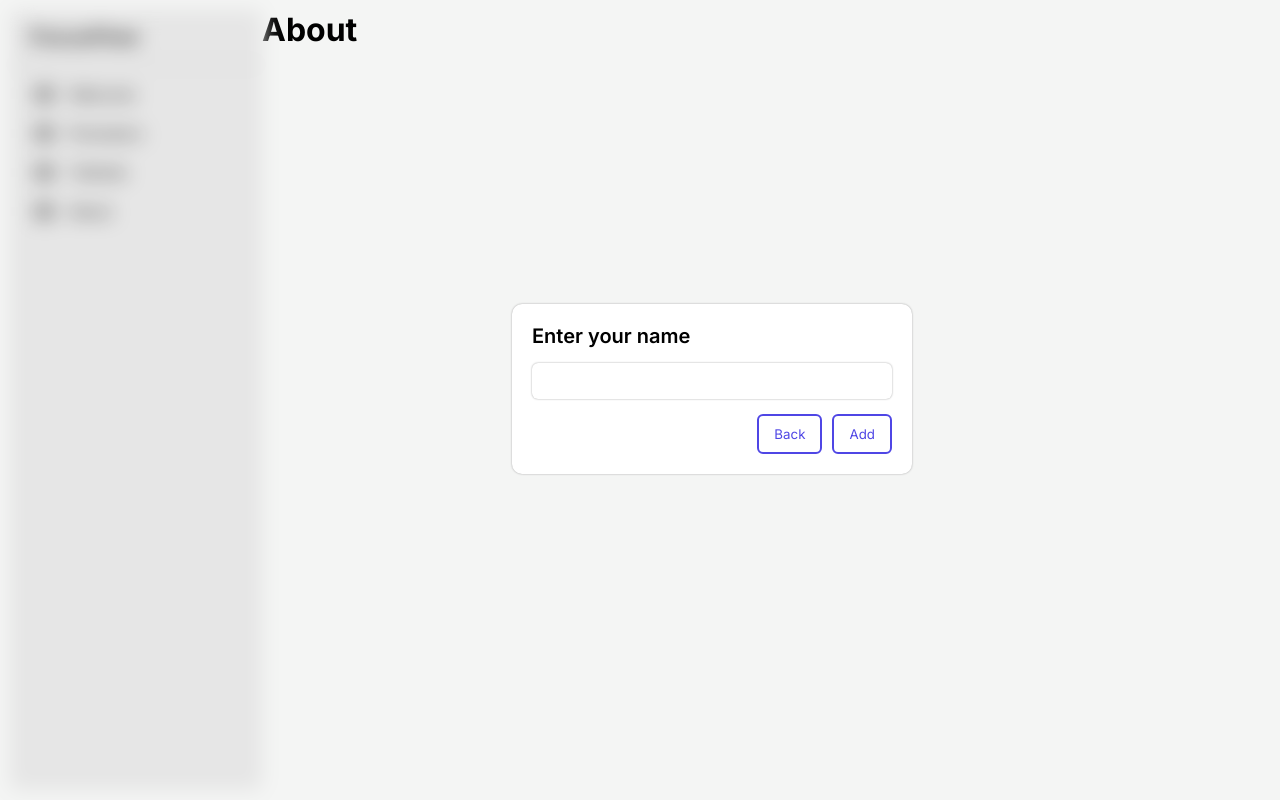
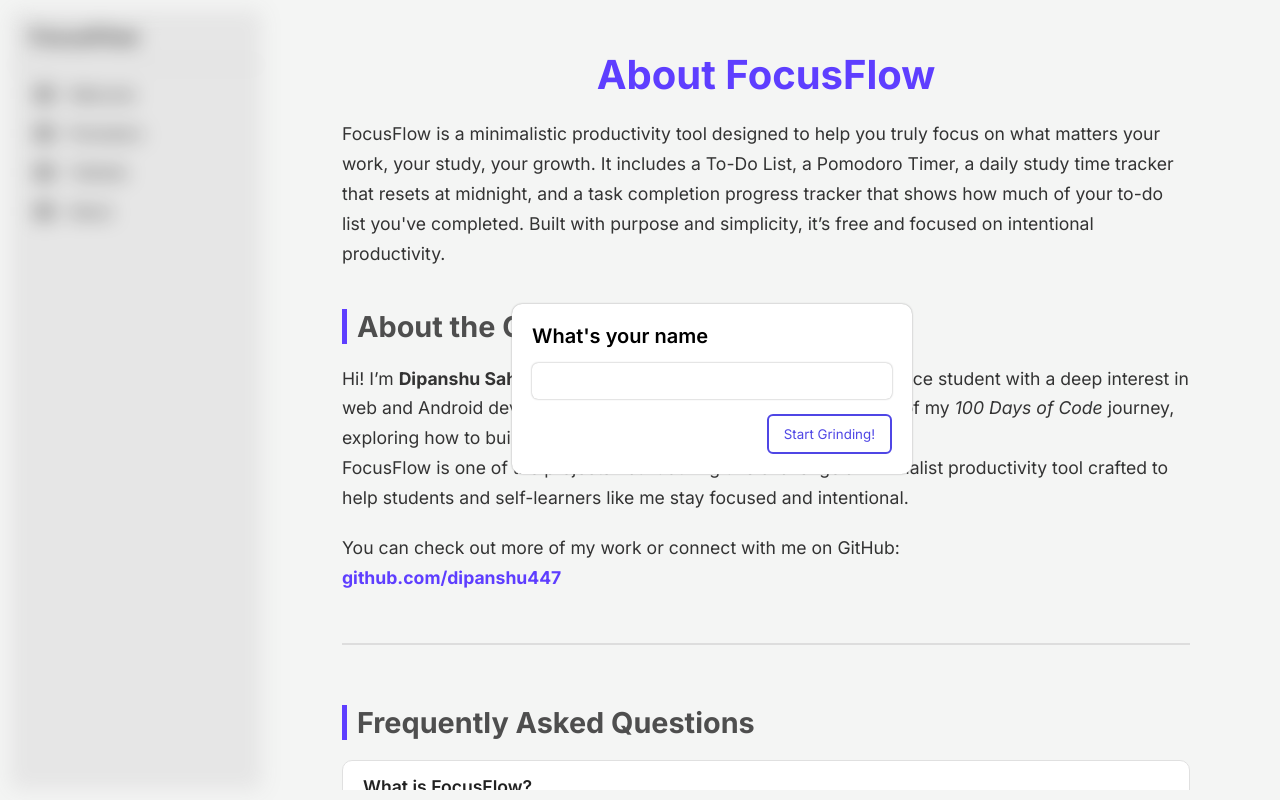
Before and after one commit to dipanshu447/Focus-flow, a React (Vite) app: page / in a window 1280 px wide. Both pictures are taken after a click on the item "About". Built offline with nearby package versions, Linux system fonts and the light colour scheme; grey boxes are pictures that could not be loaded; a web font is replaced by a local one.

Commit message:
About Page added and UI Fixes

```diff
--- a/src/App.jsx
+++ b/src/App.jsx
@@ -3,6 +3,7 @@ import Menu from './components/MenuBar.jsx';
 import TodoList from './components/TodoList.jsx';
 import Pomodoro from './components/Pomodoro.jsx';
 import Welcome from './components/Welcome.jsx';
+import About from './components/About.jsx';
 import { useEffect, useState } from 'react';
 
 export default function App() {
@@ -85,13 +86,12 @@ export default function App() {
         taskLength={Tasks.length}
         userTasks={userTasks}
       />}
-      {page == "About" && <h1>About</h1>}
+      {page == "About" && <About/>}
       {usernameDialogBox && <form className="taskDialogBox UserNameBox" onSubmit={userNameHandler}>
-        <label>Enter your name</label>
+        <label>What's your name</label>
         <input type="text" name='UserName' required />
         <div className="btns">
-          <button type='button' onClick={() => setusernameDialogBox(prev => !prev)}>Back</button>
-          <button type='submit'>Add</button>
+          <button type='submit'>Start Grinding!</button>
         </div>
       </form>}
     </>
--- /dev/null
+++ b/src/components/About.jsx
@@ -0,0 +1,64 @@
+import { useState } from 'react';
+export default function About() {
+    const [faqOpen, setFaqOpen] = useState(null);
+
+    const toggleFAQ = (index) => {
+        setFaqOpen(faqOpen === index ? null : index);
+    };
+
+    const faqs = [
+        {
+            question: 'What is FocusFlow?',
+            answer: 'FocusFlow is a minimalist productivity tool designed to help you focus on your tasks, study, and personal growth by removing distractions and offering only the tools you need.'
+        },
+        {
+            question: 'Why did you build FocusFlow?',
+            answer: 'I built FocusFlow as part of my 100 Days of React journey to challenge myself, improve my frontend skills, and build something meaningful for students and self-learners like me.'
+        },
+        {
+            question: 'Will this tool stay free?',
+            answer: 'Yes, FocusFlow is completely free to use. I built it to help others, and I plan to keep it open and accessible.'
+        }
+    ];
+
+    return (
+        <div className="about">
+            <div className="about-container">
+                <h1>About FocusFlow</h1>
+                <p>
+                    FocusFlow is a minimalistic productivity tool designed to help you truly focus on what matters your work, your study, your growth.
+                    It includes a To-Do List, a Pomodoro Timer, a daily study time tracker that resets at midnight, and a task completion progress tracker that shows how much of your to-do list you've completed.
+                    Built with purpose and simplicity, it’s free and focused on intentional productivity.
+                </p>
+                <h2>About the Creator</h2>
+                <p>
+                    Hi! I’m <strong>Dipanshu Sahu</strong>, a passionate and self-driven Computer Science student with a deep interest in web and Android development.
+                    I'm currently learning React as part of my <em>100 Days of Code</em> journey, exploring how to build meaningful and clean user interfaces.
+                    <br />FocusFlow is one of the projects I built during this challenge a minimalist productivity tool crafted to help students and self-learners like me stay focused and intentional.
+                </p>
+
+                <p>
+                    You can check out more of my work or connect with me on GitHub:
+                    <br />
+                    <a
+                        href="https://github.com/dipanshu447"
+                        target="_blank"
+                        rel="noopener noreferrer"
+                    >
+                        github.com/dipanshu447
+                    </a>
+                </p>
+
+                <div className="faq-section">
+                    <h2>Frequently Asked Questions</h2>
+                    {faqs.map((faq, index) => (
+                        <div key={index} className="faq-item" onClick={() => toggleFAQ(index)}>
+                            <div className="faq-question">{faq.question}</div>
+                            {faqOpen === index && <div className="faq-answer">{faq.answer}</div>}
+                        </div>
+                    ))}
+                </div>
+            </div>
+        </div>
+    );
+};
--- a/src/components/Welcome.jsx
+++ b/src/components/Welcome.jsx
@@ -1,6 +1,6 @@
-export default function Welcome({startFocus}) {
+export default function Welcome({ startFocus, style }) {
     return (
-        <div className="welcome">
+        <div className="welcome" style={style}>
             <h1>Welcome to <span>FocusFlow!</span></h1>
 
             <p> FocusFlow is a minimalistic productivity tool designed to help you truly focus on what matters your work, your study, your growth. In a world full of distractions and bloated features, FocusFlow keeps it simple and purposeful.</p>
--- a/src/index.css
+++ b/src/index.css
@@ -252,7 +252,7 @@ header > img {
 }
 
 ::-webkit-scrollbar-thumb {
-  background-color: #202020;
+  background-color: var(--theme-color);
   border-radius: 10px;
 }
 
@@ -607,3 +607,81 @@ input:focus-visible {
   background-color: #4338ca;
   font-weight: 500;
 }
+
+.about {
+  width: 80%;
+  display: flex;
+  flex-direction: column;
+  align-items: center;
+  overflow-y: auto;
+  padding: 10px 50px 15px 50px;
+}
+
+.about-container {
+  padding: 30px;
+  color: #333;
+}
+
+.about-container h1 {
+  font-size: 2.5rem;
+  color: #5e3eff;
+  margin-bottom: 20px;
+  text-align: center;
+}
+
+.about-container h2 {
+  font-size: 1.8rem;
+  margin-top: 40px;
+  margin-bottom: 20px;
+  color: #4e4e4e;
+  border-left: 5px solid #5e3eff;
+  padding-left: 10px;
+}
+
+.about-container p {
+  line-height: 1.7;
+  font-size: 1.1rem;
+  margin-bottom: 20px;
+}
+
+.about-container a {
+  color: #5e3eff;
+  text-decoration: none;
+  font-weight: bold;
+}
+
+.about-container a:hover {
+  text-decoration: underline;
+}
+
+.faq-section {
+  margin-top: 50px;
+  padding-top: 20px;
+  border-top: 2px solid #ddd;
+}
+
+.faq-item {
+  background-color: #fff;
+  border: 1px solid #e0e0e0;
+  border-radius: 10px;
+  margin-bottom: 15px;
+  padding: 15px 20px;
+  transition: var(--transition-time-smooth);
+  cursor: pointer;
+}
+
+.faq-item:hover {
+  box-shadow: 0 8px 20px rgba(0, 0, 0, 0.05);
+}
+
+.faq-question {
+  font-weight: 600;
+  color: #222;
+  font-size: 1.1rem;
+}
+
+.faq-answer {
+  margin-top: 10px;
+  font-size: 1rem;
+  color: #555;
+}
--- a/src/main.jsx
+++ b/src/main.jsx
@@ -1,5 +1,10 @@
 import { createRoot } from 'react-dom/client'
 import './index.css'
 import App from './App.jsx'
+import { StrictMode } from 'react';
 
-createRoot(document.getElementById('root')).render(<App />);
+createRoot(document.getElementById('root')).render(
+    <StrictMode>
+        <App />
+    </StrictMode>
+);
```
